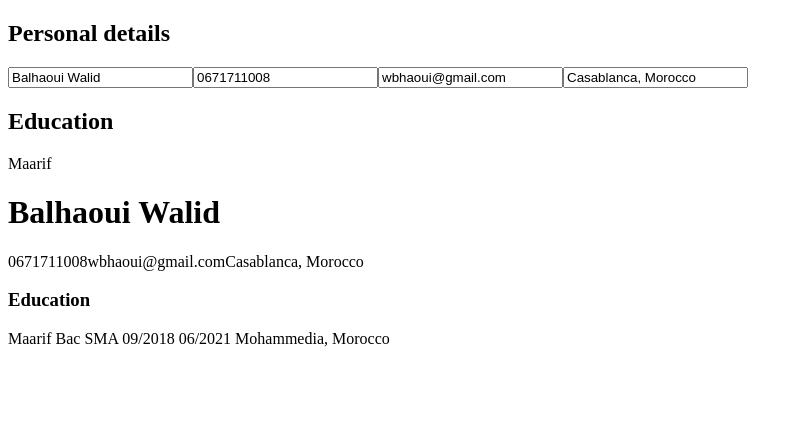
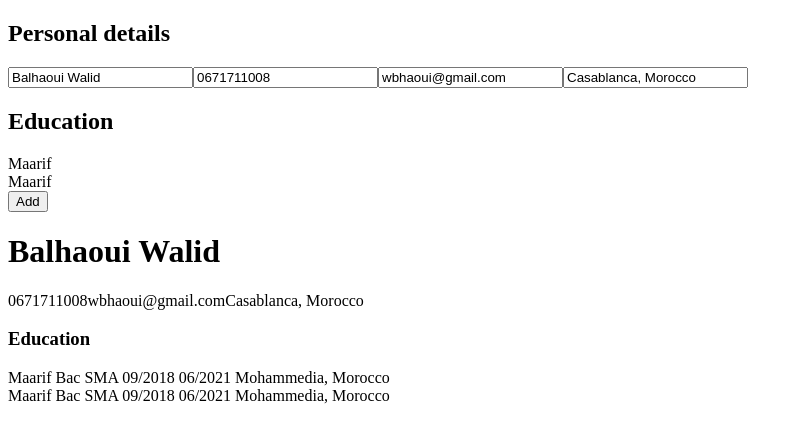
Before and after one commit to Archesper/react-cv-generator, a React (Vite) app: page / in a window 1280 px wide. Shown: the top 442 px of the page, without its empty margins (0-803 px from the left). Built offline with nearby package versions, Linux system fonts and the light colour scheme.

Commit message:
Add education/experience add functionality

```diff
--- a/src/components/App.jsx
+++ b/src/components/App.jsx
@@ -12,6 +12,16 @@ export default function App() {
     education: [
       {
         id: 0,
+        school: "Maarif",
+        name: "Maarif", // For MultiInput component to distinguish
+        // between "education" and "experience" objects
+        degree: "Bac SMA",
+        startDate: "09/2018",
+        endDate: "06/2021",
+        location: "Mohammedia, Morocco",
+      },
+      {
+        id: 1,
         school: "Maarif",
         name: "Maarif", // For MultiInput component to distinguish
         // between "education" and "experience" objects
@@ -51,6 +61,21 @@ export default function App() {
     console.log(newData);
     setResumeData(newData);
   };
+  // This function is for adding new education/experience sections
+  const handleContentAdd = (e) => {
+    e.preventDefault();
+    const targettedSection = e.target.dataset.target;
+    const newItem = {};
+    Array.from(e.target.elements).forEach((el) => {
+      newItem[el.name] = el.value;
+    })
+    newItem.id = resumeData[targettedSection].length;
+    newItem["name"] =
+          targettedSection === "education" ? newItem.school : newItem.company;
+    const newContent = [...resumeData[targettedSection], newItem];
+    const newData = {...resumeData, [targettedSection]: newContent};
+    setResumeData(newData);
+  };
   return (
     <>
       <h2>Personal details</h2>
@@ -64,6 +89,7 @@ export default function App() {
       <h2>Education</h2>
       <MultiInput
         editHandler={handleTargettedUpdate}
+        addHandler={handleContentAdd}
         target="education"
         fields={["school", "degree", "startDate", "endDate", "location"]}
         content={resumeData.education}
--- a/src/components/MultiInput.jsx
+++ b/src/components/MultiInput.jsx
@@ -2,7 +2,7 @@ import { useState } from "react";
 import CustomInput from "./CustomInput";
 import Info from "./Info";
 
-export default function MultiInput({ target, fields, content, editHandler }) {
+export default function MultiInput({ target, fields, content, editHandler, addHandler }) {
   const [inputState, setInputState] = useState({ action: "default" });
   if (inputState.action === "default") {
     return (
@@ -18,29 +18,35 @@ export default function MultiInput({ target, fields, content, editHandler }) {
             ></Info>
           );
         })}
+        <button onClick={() => setInputState({action: 'add'})}>Add</button>
       </>
     );
-  } else if (inputState.action === "edit") {
-    const contentToEdit = content.find((item) => item.id === inputState.id);
+  } else if (inputState.action === "edit" || inputState.action === "add") {
+    const contentToEdit =
+      inputState.action === "edit"
+        ? content.find((item) => item.id === inputState.id)
+        : null;
     return (
       <>
         <form
           onSubmit={(e) => {
-            editHandler(e);
+            inputState.action === 'edit' ? editHandler(e) : addHandler(e);
             setInputState({ action: "default" });
           }}
           id={target + "Form"}
           data-target={target}
-          data-targetid={inputState.id}
+          {...(inputState.action === "edit"
+            ? { "data-targetid": inputState.id }
+            : {})}
         >
           {fields.map((field, index) => {
             return (
-              <label id={crypto.randomUUID()}>
+              <label key={index}>
                 {" "}
                 {field}
                 <CustomInput
                   name={field}
-                  defaultValue={contentToEdit[field]}
+                  defaultValue={contentToEdit ? contentToEdit[field] : ""}
                 ></CustomInput>
               </label>
             );
```
